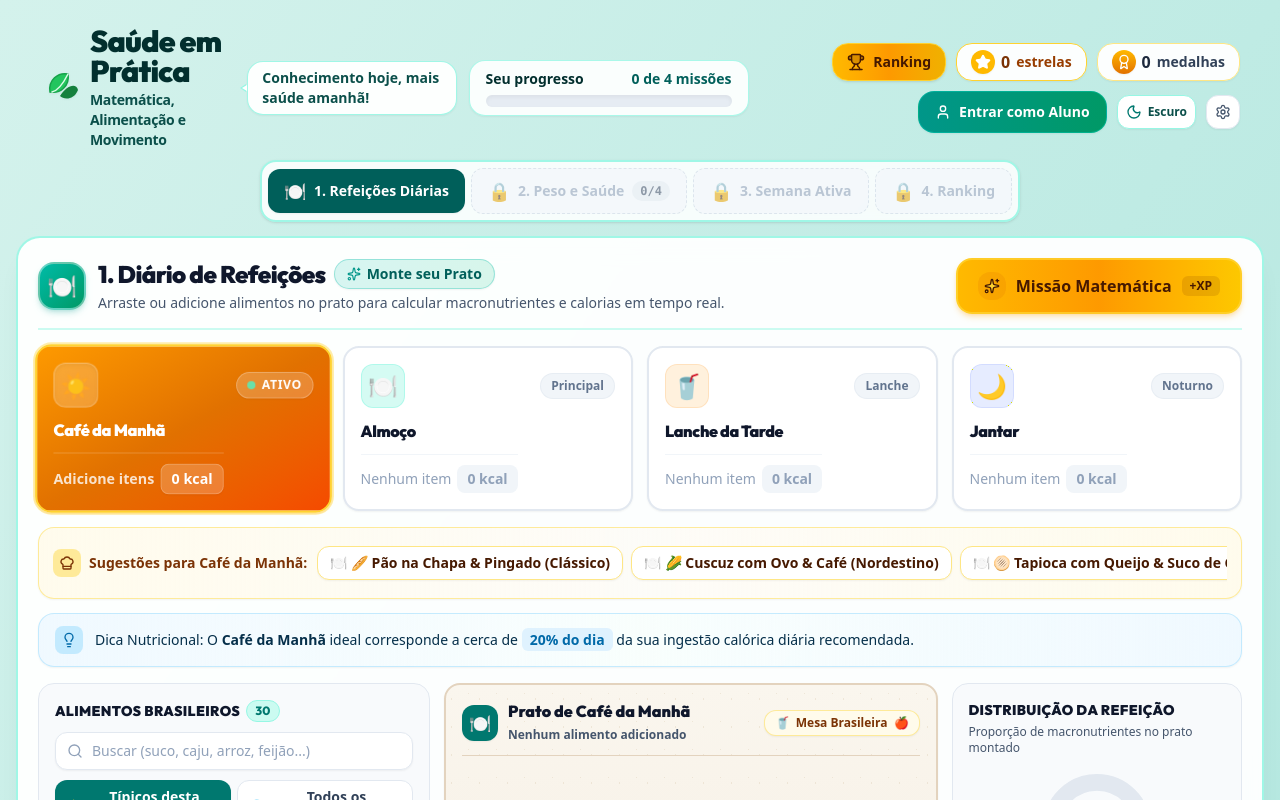
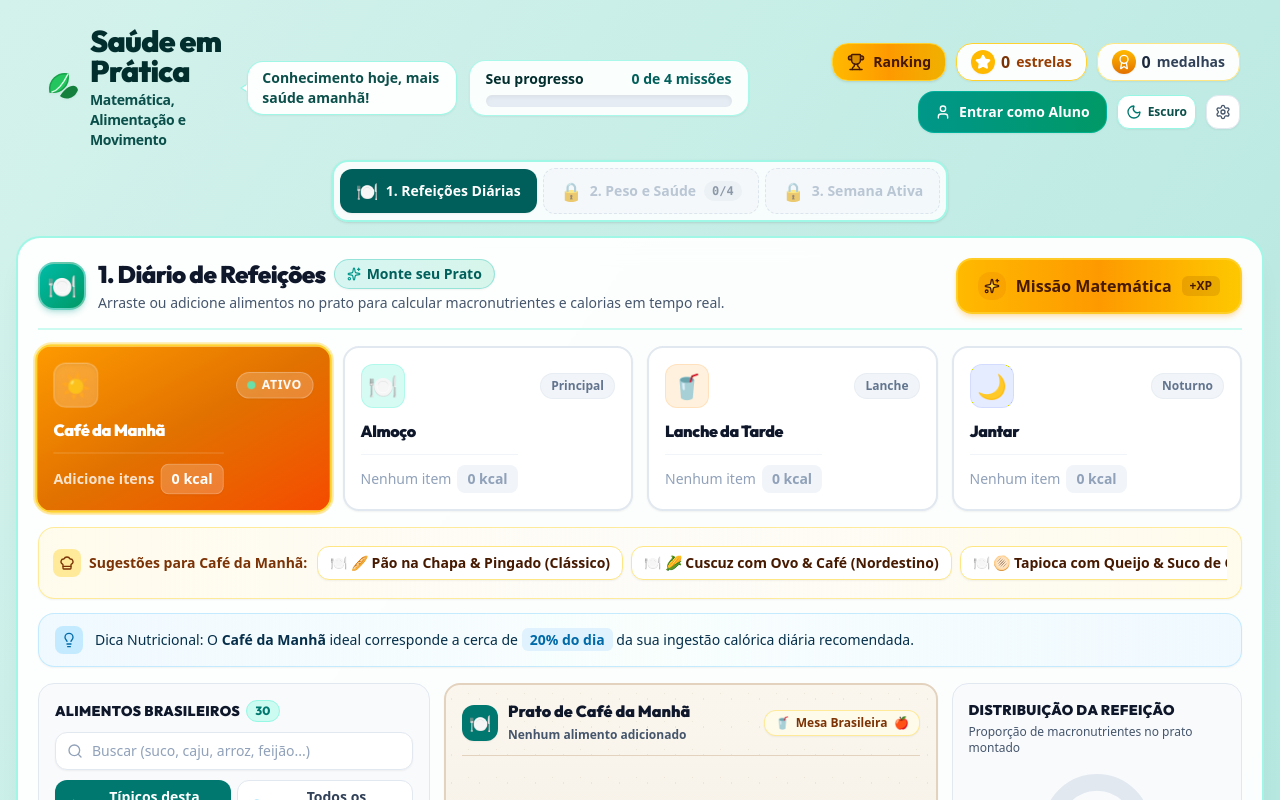
Before and after one commit to profjackison-debug/Saude-em-Pratica, a React (Vite) app: page / in a window 1280 px wide. Shown: the top 800 px of the page. Built offline with nearby package versions, Linux system fonts and the light colour scheme.

Commit message:
feat: add main App component with game navigation and pedagogical progression logic

```diff
--- a/src/App.tsx
+++ b/src/App.tsx
@@ -288,44 +288,6 @@ export default function App() {
                 </span>
               )}
             </button>
-
-            <button
-              disabled={!canAccessRanking}
-              onClick={() => {
-                if (!canAccessRanking) {
-                  if (canAccessActiveWeek && !isStep3QuizSolved) {
-                    handleStartMission(2);
-                  } else {
-                    playClickSound();
-                  }
-                  return;
-                }
-                playStarSound();
-                setActiveScreen('ranking');
-              }}
-              title={
-                !canAccessRanking
-                  ? !canAccessActiveWeek
-                    ? 'Bloqueado: Conclua as etapas anteriores primeiro'
-                    : 'Bloqueado: Responda ao Quiz de Movimento na Etapa 3 para desbloquear'
-                  : '4. Ranking'
-              }
-              className={`px-3.5 sm:px-4 py-2 rounded-xl text-xs sm:text-sm font-black transition flex items-center gap-2 ${
-                !canAccessRanking
-                  ? 'opacity-60 cursor-not-allowed bg-slate-100 dark:bg-slate-800/80 text-slate-400 dark:text-slate-500 border border-dashed border-slate-300 dark:border-slate-700'
-                  : activeScreen === 'ranking'
-                  ? 'bg-gradient-to-r from-amber-400 to-amber-500 text-amber-950 shadow-xs border border-amber-300 cursor-pointer'
-                  : 'text-amber-900 dark:text-amber-300 bg-amber-50/70 dark:bg-amber-950/40 hover:bg-amber-100 dark:hover:bg-amber-900/50 border border-amber-200 dark:border-amber-800 cursor-pointer'
-              }`}
-            >
-              <span className="text-base sm:text-lg">{canAccessRanking ? '🏆' : '🔒'}</span>
-              <span>4. Ranking</span>
-              {canAccessActiveWeek && !isStep3QuizSolved && (
-                <span className="text-[10px] bg-amber-100 dark:bg-amber-900/70 text-amber-800 dark:text-amber-200 px-2 py-0.5 rounded-full font-bold">
-                  Quiz Pendente
-                </span>
-              )}
-            </button>
           </div>
         </div>
 
```
